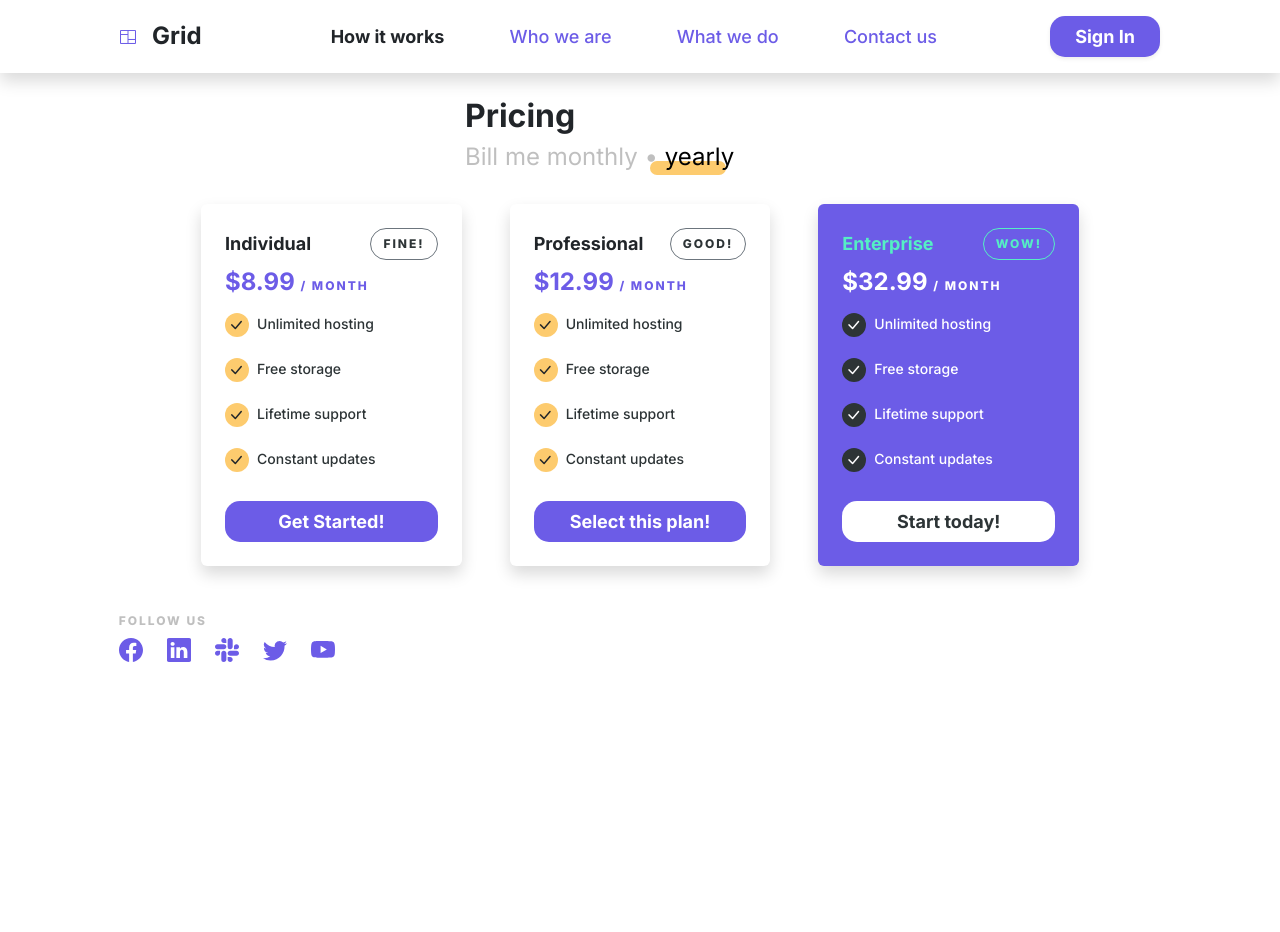
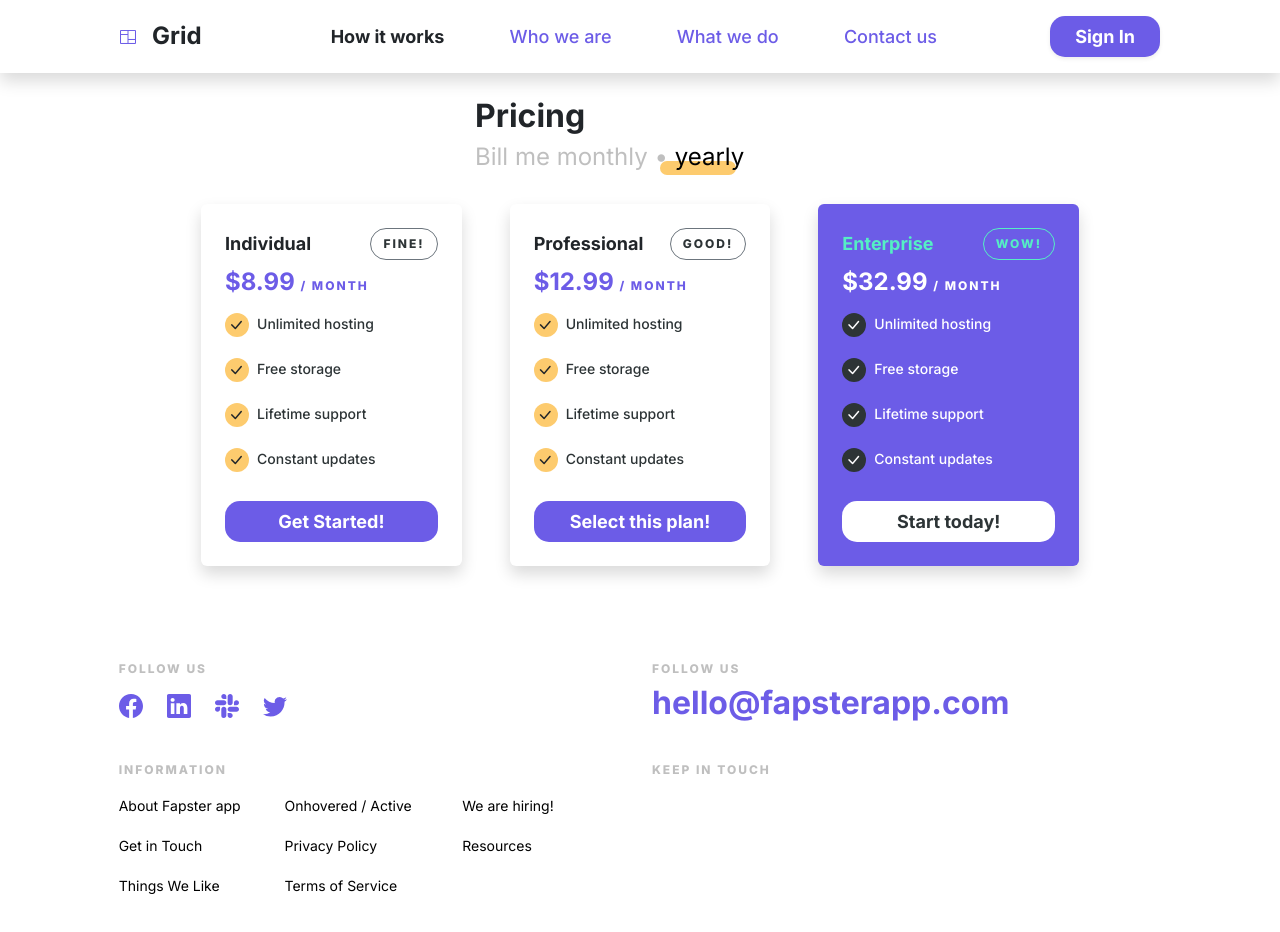
Before and after one commit to rochmarq/RochelleMarquez-A1, a website: page public/index.html in a window 1280 px wide. Before the commit the page ends 800 px from the top, so only its background shows below. Drawn offline with nearby package versions, Linux system fonts and the light colour scheme.

Commit message:
footer cont

```diff
--- a/public/assets/css/styles.css
+++ b/public/assets/css/styles.css
@@ -55,6 +55,10 @@ p {
     font-size: 14px;
     font-weight: 500;
     color: #2D3436;
+}
+
+a {
+    font-size: 14px;
 }
 
 .black {
@@ -118,5 +122,5 @@ p {
 }
 
 #heading-price {
-    width: 350px;
+    width: 330px;
 }
--- a/public/index.html
+++ b/public/index.html
@@ -48,7 +48,7 @@
 
 
                     <!-- affordable pricing section -->
-                    <section class="d-flex align-items-center justify-content-between">
+                    <section class="d-flex align-items-center justify-content-between mb-5">
                         <section class="col">
                             <div id="heading-price" class="d-block justify-content-center mx-auto">
                                 <h1>Pricing</h1>
@@ -157,43 +157,92 @@
                     </section>
                     <footer class="py-5">
                         <section class="row">
-                            <section class="col-6 col-md-3 mb-3">
-                                <h4 class="minicaps text-black text-opacity-25">FOLLOW US</h4>
+                            <!-- socials/follow us section -->
+                            <section class="col-6 col-md-5">
+                                <h4 class="minicaps text-black text-opacity-25 d-none d-lg-block">Follow Us</h4>
                                 <ul class="nav flex-row">
-                                    <li class="nav-item me-4">
+                                    <li class="nav-item mt-2 me-4">
                                         <svg xmlns="http://www.w3.org/2000/svg" width="24" height="24" fill="#6C5CE7" class="bi bi-facebook" viewBox="0 0 16 16">
                                             <path d="M16 8.049c0-4.446-3.582-8.05-8-8.05C3.58 0-.002 3.603-.002 8.05c0 4.017 2.926 7.347 6.75 7.951v-5.625h-2.03V8.05H6.75V6.275c0-2.017 1.195-3.131 3.022-3.131.876 0 1.791.157 1.791.157v1.98h-1.009c-.993 0-1.303.621-1.303 1.258v1.51h2.218l-.354 2.326H9.25V16c3.824-.604 6.75-3.934 6.75-7.951"/>
                                         </svg>
                                     </li>
-                                    <li class="nav-item me-4">
+                                    <li class="nav-item mt-2 me-4">
                                         <svg xmlns="http://www.w3.org/2000/svg" width="24" height="24" fill="#6C5CE7" class="bi bi-linkedin" viewBox="0 0 16 16">
                                             <path d="M0 1.146C0 .513.526 0 1.175 0h13.65C15.474 0 16 .513 16 1.146v13.708c0 .633-.526 1.146-1.175 1.146H1.175C.526 16 0 15.487 0 14.854zm4.943 12.248V6.169H2.542v7.225zm-1.2-8.212c.837 0 1.358-.554 1.358-1.248-.015-.709-.52-1.248-1.342-1.248S2.4 3.226 2.4 3.934c0 .694.521 1.248 1.327 1.248zm4.908 8.212V9.359c0-.216.016-.432.08-.586.173-.431.568-.878 1.232-.878.869 0 1.216.662 1.216 1.634v3.865h2.401V9.25c0-2.22-1.184-3.252-2.764-3.252-1.274 0-1.845.7-2.165 1.193v.025h-.016l.016-.025V6.169h-2.4c.03.678 0 7.225 0 7.225z"/>
                                         </svg>
                                     </li>
-                                    <li class="nav-item me-4">
+                                    <li class="nav-item mt-2 me-4">
                                         <svg xmlns="http://www.w3.org/2000/svg" width="24" height="24" fill="#6C5CE7" class="bi bi-slack" viewBox="0 0 16 16">
                                             <path d="M3.362 10.11c0 .926-.756 1.681-1.681 1.681S0 11.036 0 10.111.756 8.43 1.68 8.43h1.682zm.846 0c0-.924.756-1.68 1.681-1.68s1.681.756 1.681 1.68v4.21c0 .924-.756 1.68-1.68 1.68a1.685 1.685 0 0 1-1.682-1.68zM5.89 3.362c-.926 0-1.682-.756-1.682-1.681S4.964 0 5.89 0s1.68.756 1.68 1.68v1.682zm0 .846c.924 0 1.68.756 1.68 1.681S6.814 7.57 5.89 7.57H1.68C.757 7.57 0 6.814 0 5.89c0-.926.756-1.682 1.68-1.682zm6.749 1.682c0-.926.755-1.682 1.68-1.682S16 4.964 16 5.889s-.756 1.681-1.68 1.681h-1.681zm-.848 0c0 .924-.755 1.68-1.68 1.68A1.685 1.685 0 0 1 8.43 5.89V1.68C8.43.757 9.186 0 10.11 0c.926 0 1.681.756 1.681 1.68zm-1.681 6.748c.926 0 1.682.756 1.682 1.681S11.036 16 10.11 16s-1.681-.756-1.681-1.68v-1.682h1.68zm0-.847c-.924 0-1.68-.755-1.68-1.68s.756-1.681 1.68-1.681h4.21c.924 0 1.68.756 1.68 1.68 0 .926-.756 1.681-1.68 1.681z"/>
                                         </svg>
                                     </li>
-                                    <li class="nav-item me-4">
+                                    <li class="nav-item mt-2 me-4">
                                         <svg xmlns="http://www.w3.org/2000/svg" width="24" height="24" fill="#6C5CE7" class="bi bi-twitter" viewBox="0 0 16 16">
                                             <path d="M5.026 15c6.038 0 9.341-5.003 9.341-9.334q.002-.211-.006-.422A6.7 6.7 0 0 0 16 3.542a6.7 6.7 0 0 1-1.889.518 3.3 3.3 0 0 0 1.447-1.817 6.5 6.5 0 0 1-2.087.793A3.286 3.286 0 0 0 7.875 6.03a9.32 9.32 0 0 1-6.767-3.429 3.29 3.29 0 0 0 1.018 4.382A3.3 3.3 0 0 1 .64 6.575v.045a3.29 3.29 0 0 0 2.632 3.218 3.2 3.2 0 0 1-.865.115 3 3 0 0 1-.614-.057 3.28 3.28 0 0 0 3.067 2.277A6.6 6.6 0 0 1 .78 13.58a6 6 0 0 1-.78-.045A9.34 9.34 0 0 0 5.026 15"/>
                                         </svg>
                                     </li>
-                                    <li class="nav-item me-4">
-                                        <svg xmlns="http://www.w3.org/2000/svg" width="24" height="24" fill="#6C5CE7" class="bi bi-youtube" viewBox="0 0 16 16">
+                                    <li class="nav-item mt-2 me-4">
+                                        <svg xmlns="http://www.w3.org/2000/svg" width="24" height="24" fill="#6C5CE7" class="bi bi-youtube d-lg-none" viewBox="0 0 16 16">
                                             <path d="M8.051 1.999h.089c.822.003 4.987.033 6.11.335a2.01 2.01 0 0 1 1.415 1.42c.101.38.172.883.22 1.402l.01.104.022.26.008.104c.065.914.073 1.77.074 1.957v.075c-.001.194-.01 1.108-.082 2.06l-.008.105-.009.104c-.05.572-.124 1.14-.235 1.558a2.01 2.01 0 0 1-1.415 1.42c-1.16.312-5.569.334-6.18.335h-.142c-.309 0-1.587-.006-2.927-.052l-.17-.006-.087-.004-.171-.007-.171-.007c-1.11-.049-2.167-.128-2.654-.26a2.01 2.01 0 0 1-1.415-1.419c-.111-.417-.185-.986-.235-1.558L.09 9.82l-.008-.104A31 31 0 0 1 0 7.68v-.123c.002-.215.01-.958.064-1.778l.007-.103.003-.052.008-.104.022-.26.01-.104c.048-.519.119-1.023.22-1.402a2.01 2.01 0 0 1 1.415-1.42c.487-.13 1.544-.21 2.654-.26l.17-.007.172-.006.086-.003.171-.007A100 100 0 0 1 7.858 2zM6.4 5.209v4.818l4.157-2.408z"/>
                                         </svg>
                                     </li>
                                 </ul>
                             </section>
+
+                            <!-- email bold section -->
+                            <section class="col-6 col-md-6 offset-md-1 d-none d-lg-block mb-2">
+                                <h4 class="minicaps text-black text-opacity-25">Follow Us</h4>
+                                <h1 class="purple">hello@fapsterapp.com</h1>
+                            </section>
+
+                            <!-- information section -->
+                            <section class="col-md-2 mt-4 d-none d-lg-block">
+                                <h4 class="minicaps text-black text-opacity-25">Information</h4>
+                                <ul class="nav flex-column">
+                                    <li class="nav-item mt-2">
+                                        <a class="black text-decoration-none" href="">About Fapster app</a>
+                                    </li>
+                                    <li class="nav-item mt-3">
+                                        <a class="black text-decoration-none" href="">Get in Touch</a>
+                                    </li>
+                                    <li class="nav-item mt-3">
+                                        <a class="black text-decoration-none" href="">Things We Like</a>
+                                    </li>
+                                </ul>
+                            </section>
+                            <section class="col-md-2 mt-4 p-0 d-none d-lg-block">
+                                <h4 class="minicaps text-black opacity-0">Information</h4>
+                                <ul class="nav flex-column">
+                                    <li class="nav-item mt-2">
+                                        <a class="black text-decoration-none" href="">Onhovered / Active</a>
+                                    </li>
+                                    <li class="nav-item mt-3">
+                                        <a class="black text-decoration-none" href="">Privacy Policy</a>
+                                    </li>
+                                    <li class="nav-item mt-3">
+                                        <a class="black text-decoration-none" href="">Terms of Service</a>
+                                    </li>
+
+                                </ul>
+                            </section>
+                            <section class="col-md-2 mt-4 p-0 d-none d-lg-block">
+                                <h4 class="minicaps text-black opacity-0">Information</h4>
+                                <ul class="nav flex-column">
+                                    <li class="nav-item mt-2">
+                                        <a class="black text-decoration-none" href="">We are hiring!</a>
+                                    </li>
+                                    <li class="nav-item mt-3">
+                                        <a class="black text-decoration-none" href="">Resources</a>
+                                    </li>
+                                </ul>
+                            </section>
+
+                            <!-- contact form section -->
+                            <section class="col-6 mt-4  d-none d-lg-block">
+                                <h4 class="minicaps text-black text-opacity-25">Keep in Touch</h4>
+                            </section>
                         </section>
                     </footer>
-                    <!-- footer section -->
-                    <!-- make socials grid (fb, linkedin, ig, twt, yt) -->
-                    <!-- follow us section -->
-                    <!-- make information grid -->
-                    <!-- contact form -->
                 </main>
             </section>
         </section>
```
